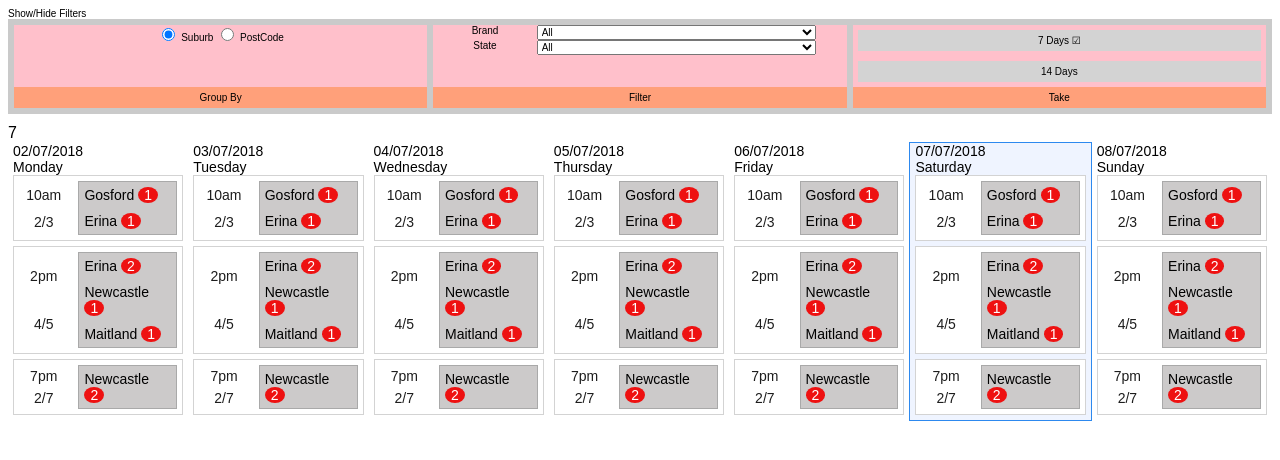
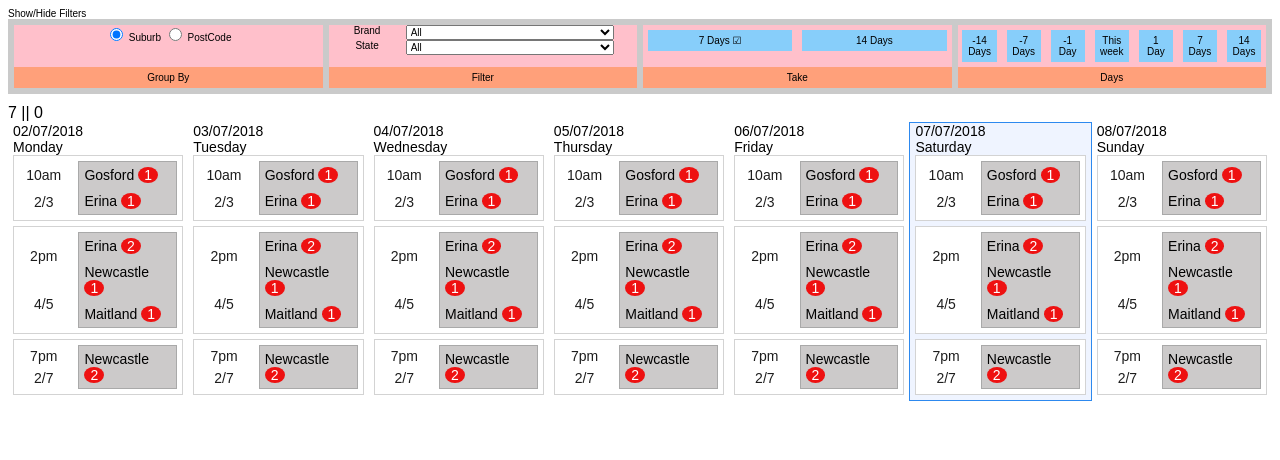
Before and after one commit to alexjwatts83/ng-dnd-test-app, an Angular app in the folder ng-dnd-test-app/: page / in a window 1280 px wide. Shown: the top 460 px of the page. Built offline with nearby package versions, Linux system fonts and the light colour scheme; what ng2-dnd would draw is missing.

Commit message:
Added days nav

```diff
--- a/ng-dnd-test-app/src/app/dnd-calendar/dnd-calendar.component.css
+++ b/ng-dnd-test-app/src/app/dnd-calendar/dnd-calendar.component.css
@@ -265,7 +265,7 @@
     font-weight: bold;
 }
 
-.dnd-nav {
+/* .dnd-nav {
     display: flex;
 }
 
@@ -286,7 +286,7 @@
     text-align: center;
     position: relative;
     cursor: pointer;
-}
+} */
 
 .no-appointments {
     background-color: #00a300;
--- a/ng-dnd-test-app/src/app/dnd-calendar/dnd-calendar.component.html
+++ b/ng-dnd-test-app/src/app/dnd-calendar/dnd-calendar.component.html
@@ -1,4 +1,4 @@
-<dnd-filter-panel showFilterPanel="showFilterPanel" [(filterBy)]="filterBy" [takeDays]="takeDays" (takeDaysClick)="takeDaysClickedHandler($event)"></dnd-filter-panel>
+<dnd-filter-panel showFilterPanel="showFilterPanel" [(filterBy)]="filterBy" [takeDays]="takeDays" (takeDaysClick)="takeDaysClickedHandler($event)" (navigationDaysClick)="navigationDaysClickedHandler($event)"></dnd-filter-panel>
 <div *ngIf="showUnscheduled" style="display: flex;border: 2px solid black;margin-bottom: 10px;min-height: 20px;">
   <div>Unscheduled:&nbsp;</div>
   <div style="flex: 1;display: flex;" dnd-droppable (onDropSuccess)="transferDataSuccess($event,-1,-1)">
@@ -19,7 +19,7 @@
     </div>
   </div>
 </div>
-{{takeDays}}
+{{takeDays}} || {{navigateDays}}
 <div class="dnd-container">
   <div class="dnd-day" *ngFor="let day of days; let dayIndex = index" [ngClass]="{'is-today': day.IsToday }">
     <div class="dnd-timeslot-details">
--- a/ng-dnd-test-app/src/app/dnd-calendar/dnd-calendar.component.ts
+++ b/ng-dnd-test-app/src/app/dnd-calendar/dnd-calendar.component.ts
@@ -24,12 +24,8 @@ export class DndCalendarComponent implements OnInit {
   model: any = {};
   heroForm: any;
   simpleDrop: any = null;
-  navigateDays: number = 0;
+  navigateDays: number;
   takeDays: number;
-  navigationDaysOptions: number[] = [
-    -14, -7, -1, 0, 1, 7, 14
-  ];
-  takeDaysOptions: number[] = [7, 14];
   showConfirmationModal:boolean = false;
   showFilterPanel: boolean = true;
 
@@ -66,9 +62,9 @@ export class DndCalendarComponent implements OnInit {
     this.model = {
       filterBy: this.filterBy
     };
-    let index = this.navigationDaysOptions.findIndex(x=>x==0);
-    this.navigateDays  =this.navigationDaysOptions[index];
-    this.takeDays = this.takeDaysOptions[0];
+    let index = this.calendarDataService.navigationDaysOptions.findIndex(x=>x==0);
+    this.navigateDays  =this.calendarDataService.navigationDaysOptions[index];
+    this.takeDays = this.calendarDataService.takeDaysOptions[0];
     this.getDays();
     //this.days = this.calendarDataService.getDays(this.navigateDays, this.takeDays);
 
@@ -202,6 +198,11 @@ export class DndCalendarComponent implements OnInit {
     this.setTakeDays(Number(author));
   }
 
+  navigationDaysClickedHandler(author){
+    console.log(author);
+    this.navigateToDay(Number(author));
+  }
+
   getDays(): void {
     if (this._selectedTimeSlotIndex != -1) {
       this.SelectedTimeSlot.OpenCustomers = false;
--- a/ng-dnd-test-app/src/app/dnd-filter-panel-item/dnd-filter-panel-item.component.html
+++ b/ng-dnd-test-app/src/app/dnd-filter-panel-item/dnd-filter-panel-item.component.html
@@ -1,3 +1,4 @@
 <ng-content select=".filter-panel-item-content"></ng-content>
+<ng-content select=".filter-panel-item-content-cemtered"></ng-content>
 
 <ng-content select=".filter-panel-item-description"></ng-content>
--- a/ng-dnd-test-app/src/app/dnd-filter-panel/dnd-filter-panel.component.css
+++ b/ng-dnd-test-app/src/app/dnd-filter-panel/dnd-filter-panel.component.css
@@ -2,6 +2,7 @@
     cursor: pointer;
     font-size: 10px;
 }
+
 .filter-panel {
     display: flex;
     border: 1px solid #cacaca;
@@ -30,10 +31,16 @@
     margin-right: 0px;
 }
 
-.filter-panel-item-content {
+.filter-panel-item-content, .filter-panel-item-content-cemtered {
     background-color: pink;
     flex: 1 1 auto;
     text-align: center;
+}
+
+.filter-panel-item-content-cemtered {
+    display: flex;
+    align-items: flex-start;
+    justify-content: center;
 }
 
 .filter-panel-item-description {
@@ -43,20 +50,23 @@
     flex: 0 1 auto;
     /* border-top: 1px solid black; */
 }
+
 .dnd-nav {
     display: flex;
+    flex: 1;
 }
 
 .dnd-nav>* {
-    flex: 1;
-    background-color: lightgray;
+    background-color: lightskyblue;
     padding: 5px;
     margin: 5px;
     text-align: center;
     position: relative;
     cursor: pointer;
+    width: 100%;
 }
 
+/*
 .mock-buttons {
     background-color: lightgray;
     padding: 5px;
@@ -64,4 +74,4 @@
     text-align: center;
     position: relative;
     cursor: pointer;
-}
+} */
--- a/ng-dnd-test-app/src/app/dnd-filter-panel/dnd-filter-panel.component.html
+++ b/ng-dnd-test-app/src/app/dnd-filter-panel/dnd-filter-panel.component.html
@@ -37,7 +37,7 @@
     </div>
   </dnd-filter-panel-item>
   <dnd-filter-panel-item class="filter-panel-item">
-    <div class="filter-panel-item-content">
+    <div class="filter-panel-item-content-cemtered">
       <div class="dnd-nav" *ngFor="let takeDaysOption of takeDaysOptions;">
         <div (click)="takeDaysClicked($event,takeDaysOption)">{{formatDays(takeDaysOption)}}
           <span *ngIf="takeDaysOption == takeDays">&#9745;</span>
@@ -48,4 +48,16 @@
       Take
     </div>
   </dnd-filter-panel-item>
+
+  <dnd-filter-panel-item class="filter-panel-item">
+    <div class="filter-panel-item-content-cemtered">
+      <div class="dnd-nav" *ngFor="let navigationDaysOption of navigationDaysOptions;">
+        <div (click)="navigationDaysClicked($event, navigationDaysOption)">{{formatDays(navigationDaysOption)}}
+        </div>
+      </div>
+    </div>
+    <div class="filter-panel-item-description">
+      Days
+    </div>
+  </dnd-filter-panel-item>
 </div>
--- a/ng-dnd-test-app/src/app/dnd-filter-panel/dnd-filter-panel.component.ts
+++ b/ng-dnd-test-app/src/app/dnd-filter-panel/dnd-filter-panel.component.ts
@@ -15,6 +15,12 @@ export class DndFilterPanelComponent implements OnInit {
 
   @Output() filterByChange = new EventEmitter();
 
+  @Output()
+  takeDaysClick: EventEmitter<String> = new EventEmitter<String>();
+
+  @Output()
+  navigationDaysClick: EventEmitter<String> = new EventEmitter<String>();
+
   private _filterBy: string;
 
   @Input()
@@ -29,21 +35,25 @@ export class DndFilterPanelComponent implements OnInit {
 
   brands:string[];
   states:string[];
-  takeDaysOptions: number[] = [7, 14];
-
+  takeDaysOptions: number[];
+  navigationDaysOptions: number[];
   constructor(private calendarDataService: CalendarDataService) {
     this.brands = this.calendarDataService.brands;
     this.states = this.calendarDataService.states;
+    this.takeDaysOptions = this.calendarDataService.takeDaysOptions;
+    this.navigationDaysOptions = this.calendarDataService.navigationDaysOptions;
   }
 
   ngOnInit() {
 
   }
-  @Output()
-  takeDaysClick: EventEmitter<String> = new EventEmitter<String>();
 
   takeDaysClicked(event, takeDays){
     this.takeDaysClick.emit(takeDays); //emmiting the event.
+  }
+
+  navigationDaysClicked(event, navigationDays){
+    this.navigationDaysClick.emit(navigationDays); //emmiting the event.
   }
 
   formatDays(days: number): string {
--- a/ng-dnd-test-app/src/app/services/calendar-data.service.service.ts
+++ b/ng-dnd-test-app/src/app/services/calendar-data.service.service.ts
@@ -11,6 +11,11 @@ export class CalendarDataService {
 
   brands: string[] = ['All','Other','Freedom','Wholesale','Sydney','The Good Guys','Wholesale Kitchens (CS)','Kinsman Kitchens'];
   states: string[] = ['All','NSW','QLD','VIC','ACT','SA','NT','TAS','WA'];
+  takeDaysOptions: number[] = [7, 14];
+  navigationDaysOptions: number[] = [
+    -14, -7, -1, 0, 1, 7, 14
+  ];
+
   constructor(private mockNameService: MockNameService) {
     this._days = [];
     this._currentStartFrom = 0;
```
